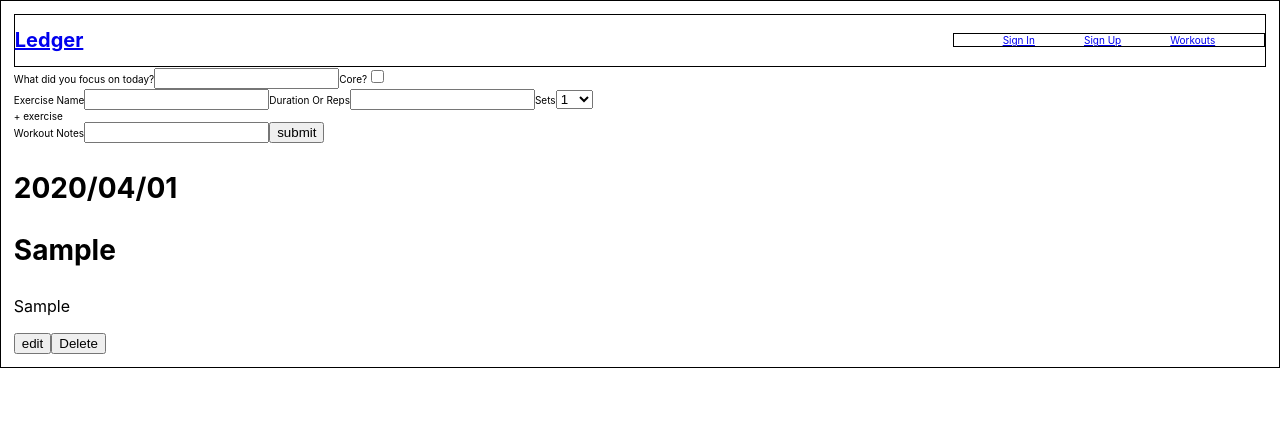
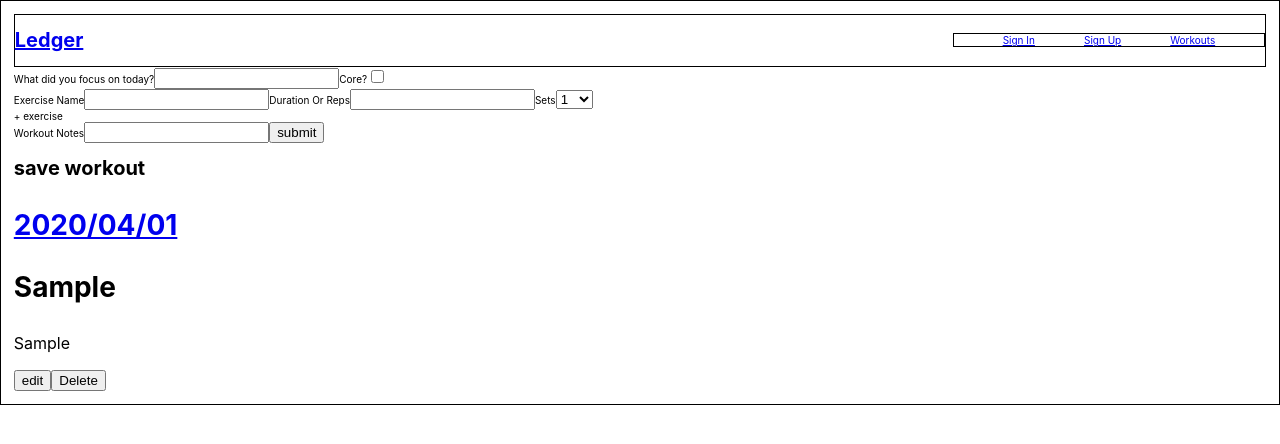
Before and after one commit to alanblee/workout-logger, a React (Create React App) app in the folder client/: page /workouts in a window 1280 px wide. Both pictures are taken after typing "Sample", "Sample", "Sample", "Sample" into the empty fields and a click on the input "submit". Shown: the top 444 px of the page. Built offline with nearby package versions, Linux system fonts and the light colour scheme.

Commit message:
using localStorage to save the workouts

```diff
--- a/client/src/App.js
+++ b/client/src/App.js
@@ -1,13 +1,19 @@
-import React from "react";
+import React, { useState, useEffect } from "react";
 import { Route, Switch } from "react-router-dom";
 
 import Navbar from "./components/nav/navbar";
-import Workouts from "./components/workouts/main-workout-page";
+import WorkoutPage from "./components/workouts/main-workout-page";
+import WorkoutEntry from "./components/workouts/workout/workout-entry.jsx";
 import MainLanding from "./components/homepage/main-landing";
 
 import "./App.css";
 
 function App() {
+  const [singleWorkout, setWorkout] = useState({});
+  //get single workout
+  const handleSingleWorkout = workout => {
+    setWorkout(workout);
+  };
   return (
     <div className="container">
       <Navbar />
@@ -15,8 +21,11 @@ function App() {
         <Route exact path="/">
           <MainLanding />
         </Route>
-        <Route path="/workouts">
-          <Workouts />
+        <Route exact path="/workouts">
+          <WorkoutPage getWorkout={handleSingleWorkout} />
+        </Route>
+        <Route path="/workouts/:id">
+          <WorkoutEntry workout={singleWorkout} />
         </Route>
       </Switch>
     </div>
--- a/client/src/components/workouts/main-workout-page.jsx
+++ b/client/src/components/workouts/main-workout-page.jsx
@@ -1,17 +1,22 @@
 import React, { useState, useEffect } from "react";
-
+import { Link } from "react-router-dom";
 import WorkoutForm from "./workout-form/workout-form";
 import "./main-workout-page.scss";
 
-const WorkoutPage = () => {
+const WorkoutPage = ({ getWorkout }) => {
   //setState for all workouts
   const [workouts, setWorkouts] = useState([]);
   const [editWorkout, setEditWorkout] = useState([]);
-
+  //initial load of workouts
   //listen to when workouts change
   useEffect(() => {
     setWorkouts(workouts);
   }, [workouts]);
+
+  useEffect(() => {
+    loadWorkouts();
+    setWorkouts(loadWorkouts())
+  },[]);
   //handle edit workout
   const handleEdit = workout => {
     setEditWorkout(workout);
@@ -28,12 +33,26 @@ const WorkoutPage = () => {
   const handleFormSubmit = newWorkout => {
     setWorkouts([...workouts, newWorkout]);
   };
+  //remove workout
   const removeWorkout = id => {
     setWorkouts([
       ...workouts.filter(workout => {
         return workout.id !== id;
       })
     ]);
+  };
+  //save workouts
+  const saveWorkouts = () => {
+    localStorage.setItem("workout", [JSON.stringify(workouts)]);
+  };
+  const loadWorkouts = () => {
+    let data = localStorage.getItem("workout");
+    // setWorkouts(JSON.parse(data));
+    if(data) {
+      return JSON.parse(data);
+    }else {
+      return [];
+    }
   };
   return (
     <div>
@@ -42,10 +61,19 @@ const WorkoutPage = () => {
         workoutToEdit={editWorkout}
         submitEdit={handleEditWorkout}
       />
+      <h1 onClick={saveWorkouts}>save workout</h1>
       {workouts.map(workout => {
         return (
-          <div key={workout.id} className="workout-entry">
-            <h3>{workout.date}</h3>
+          <div
+            key={workout.id}
+            className="workout-entry"
+            onClick={() => {
+              getWorkout(workout);
+            }}
+          >
+            <Link to={`/workouts/${workout.id}`}>
+              <h3>{workout.date}</h3>
+            </Link>
             <h3>{workout.workoutFocus}</h3>
             <p>{workout.notes}</p>
             <button onClick={() => handleEdit(workout)}>edit</button>
--- a/client/src/components/workouts/workout-form/workout-form.jsx
+++ b/client/src/components/workouts/workout-form/workout-form.jsx
@@ -66,11 +66,11 @@ const WorkoutForm = ({ handleWorkouts, workoutToEdit, submitEdit }) => {
   const handleSubmit = event => {
     event.preventDefault();
     if (workoutToEdit.id) {
+      submitEdit(formValues);
       resetForm(event);
-      submitEdit(formValues);
     } else {
+      handleWorkouts(formValues);
       resetForm(event);
-      handleWorkouts(formValues);
     }
   };
   //add exercise
--- a/client/src/components/workouts/workout/workout-entry.jsx
+++ b/client/src/components/workouts/workout/workout-entry.jsx
@@ -0,0 +1,11 @@
+import React, { useState, useEffect } from "react";
+import "./workout-entry.scss";
+
+const WorkoutEntry = ({ workout }) => {
+  const [singleWorkout, setWorkout] = useState(workout);
+  useEffect(() => {
+    setWorkout(workout);
+  }, [workout]);
+  return <div>{ singleWorkout.workoutFocus}</div>;
+};
+export default WorkoutEntry;
```
